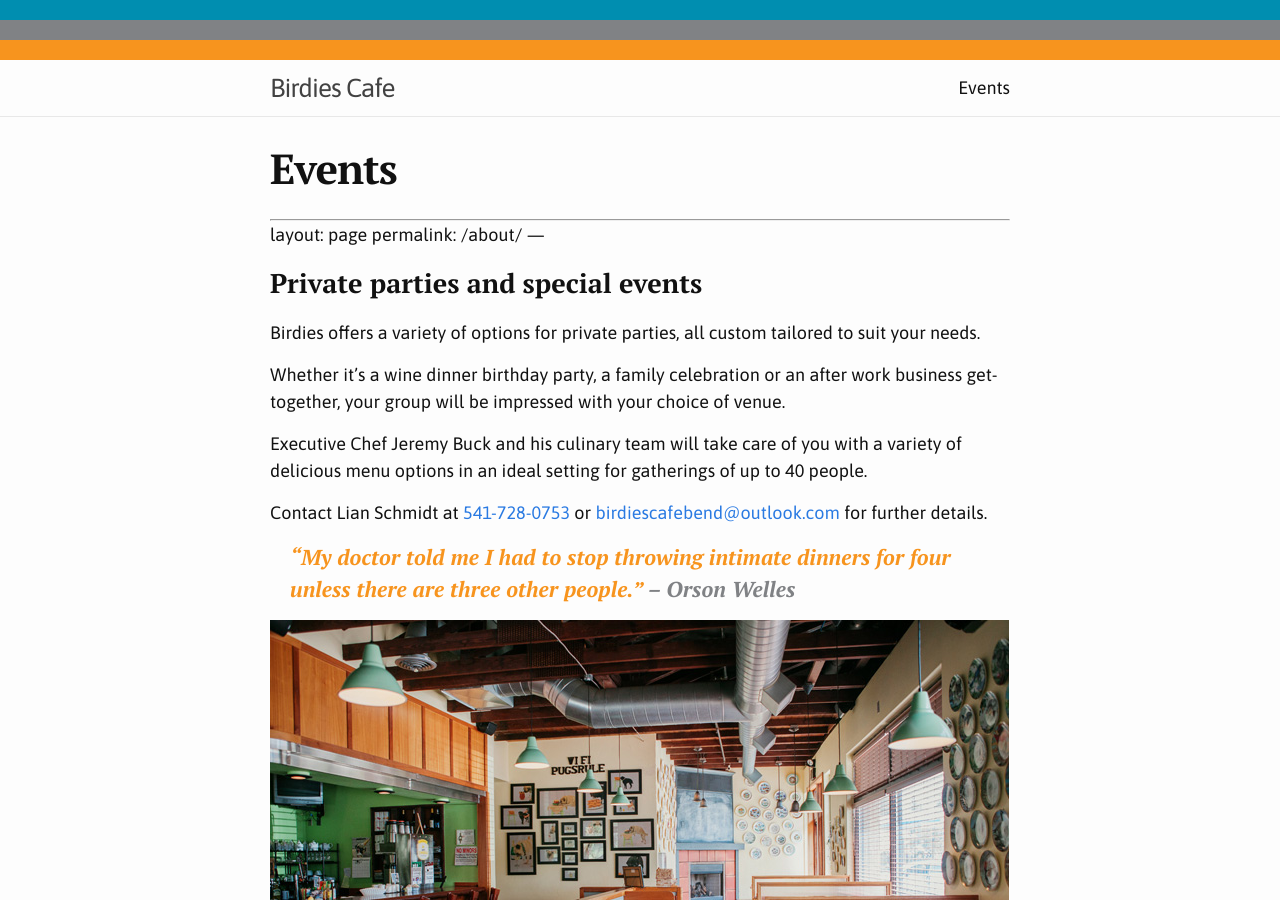
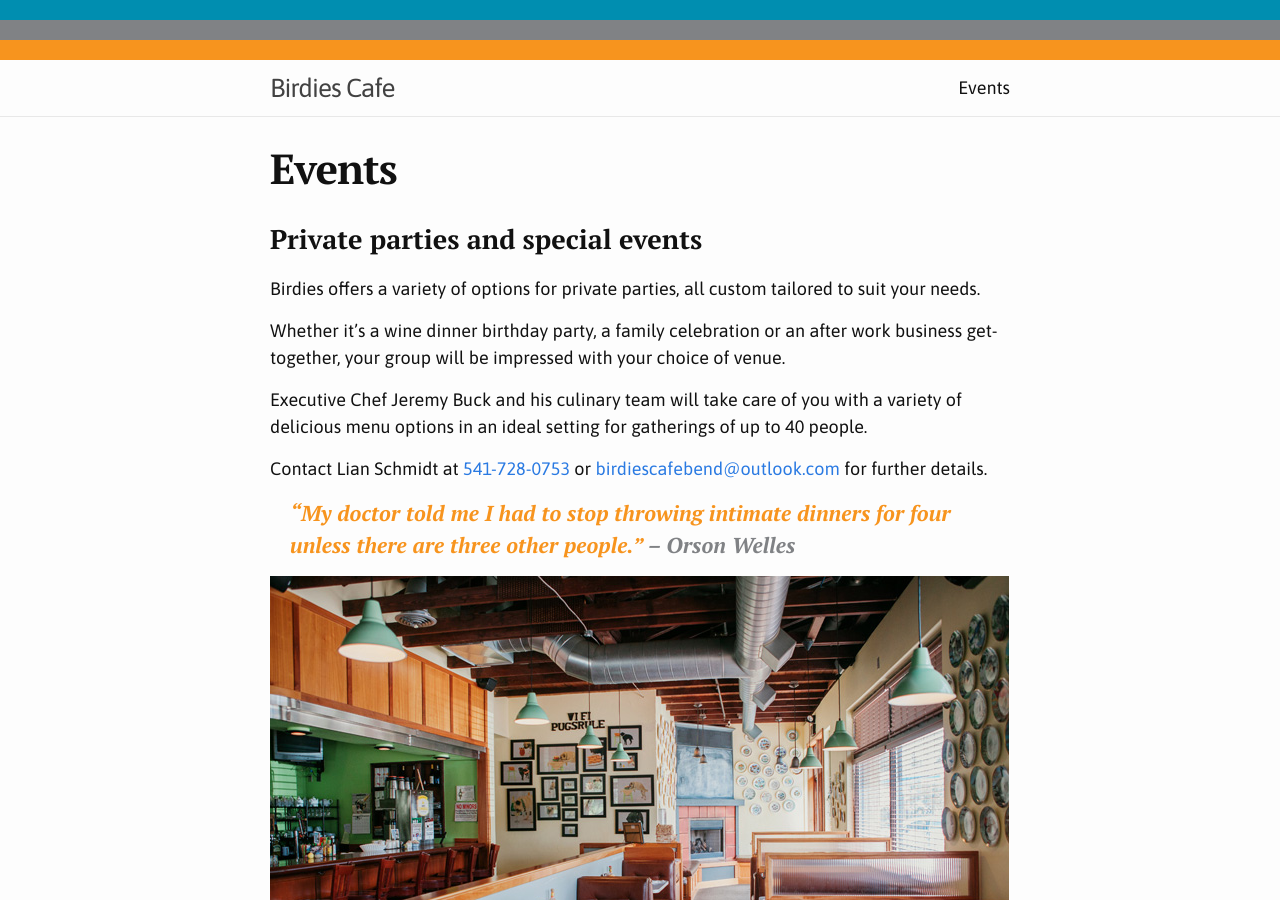
Before and after one commit to birdiescafe/birdiescafe.github.io, a Jekyll site: the page built from events.md, in a window 1280 px wide and 900 px high. Built offline with Jekyll 4.4.1, drawn with Linux system fonts in a browser that asks for light colours.

Commit message:
Update events.md

```diff
--- a/events.md
+++ b/events.md
@@ -2,11 +2,6 @@
 layout: page
 title: Events
 permalink: /events/
----
----
-layout: page
-<!-- title: About -->
-permalink: /about/
 ---
 # Private parties and special events
 
```
